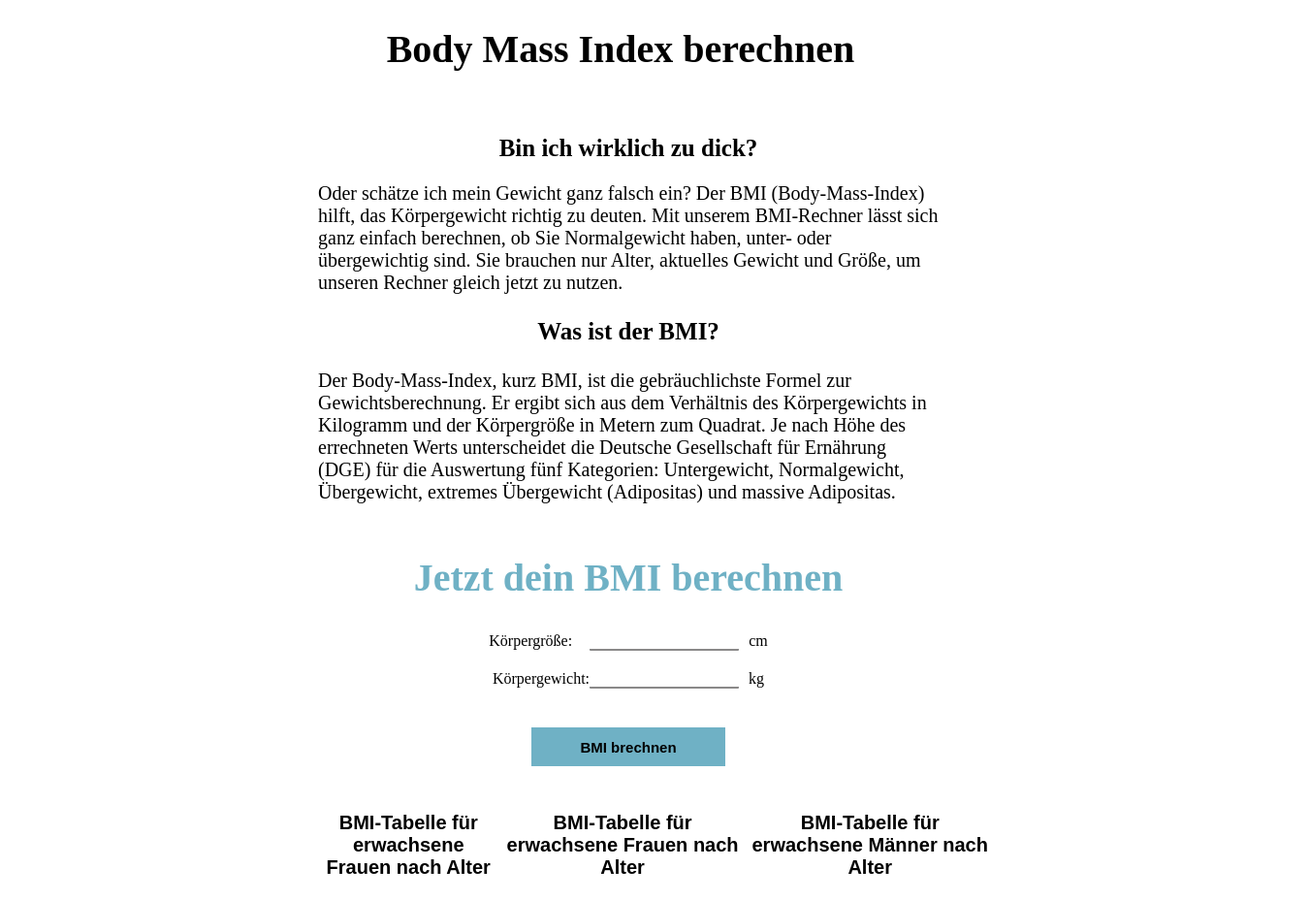
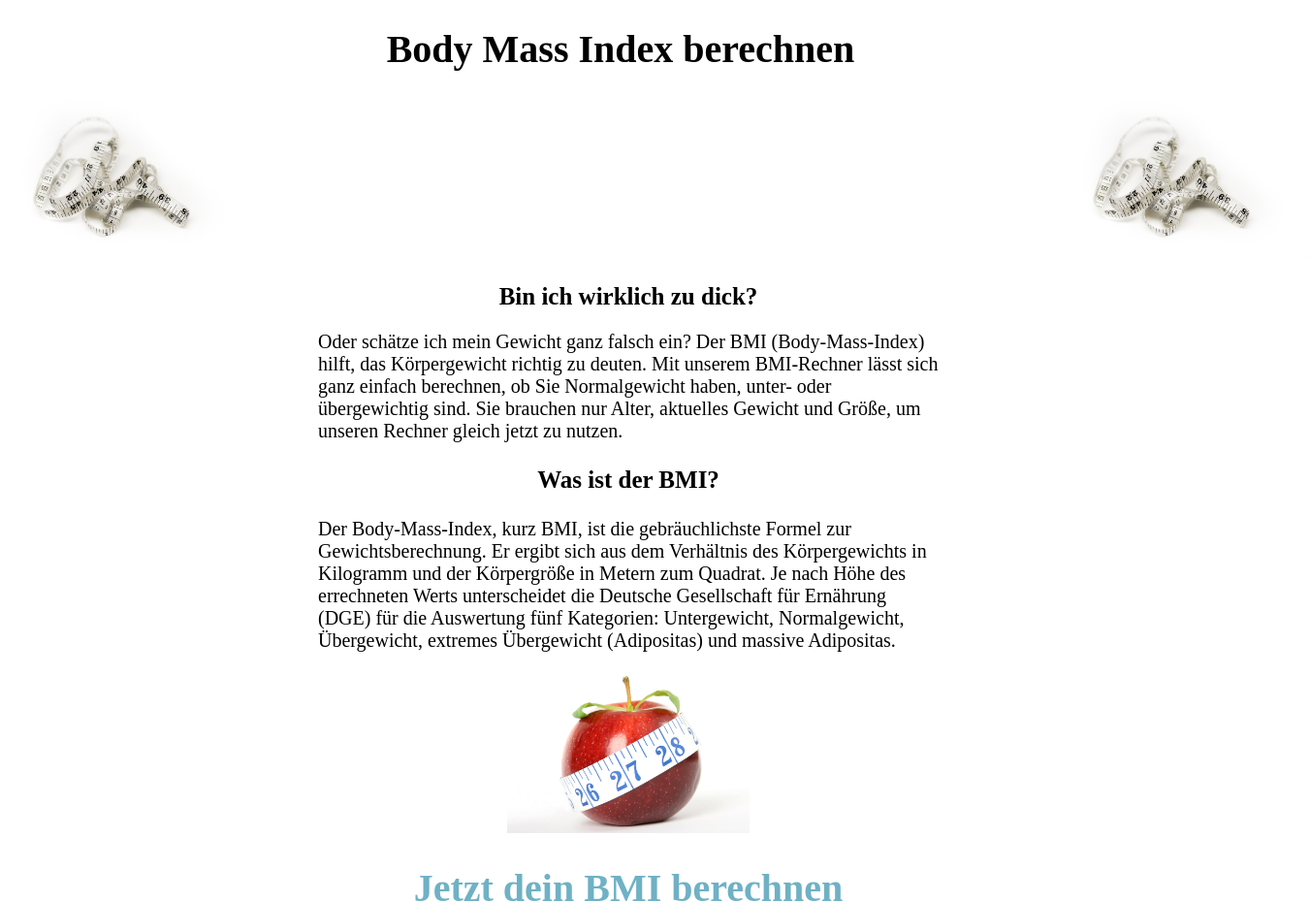
Before and after one commit to FBW-WD-22-D03-22/project-bmi-Sidi-k, a plain HTML site: page index.html in a window 1280 px wide. Shown: the top 929 px of the page at 97% size, 1351 px wide, since content can reach past the window. Drawn offline with Linux system fonts and the light colour scheme; the site is published under a folder, as on GitHub Pages, so addresses that start at the root find nothing.

Commit message:
Aufgabe  Fertig

```diff
--- a/index.html
+++ b/index.html
@@ -10,8 +10,8 @@
 <body>
     <div>
         <h1>Body Mass Index berechnen</h1>
-        <img src="/measuring-tape-953422_1920.jpg" alt="">
-        <img id="bild-tape" src="/measuring-tape-953422_1920.jpg" alt="">
+        <img src="measuring-tape-953422_1920.jpg" alt="">
+        <img id="bild-tape" src="measuring-tape-953422_1920.jpg" alt="">
     </div>
     <div >
     </div>
@@ -36,7 +36,7 @@
         </section>
 
         <div id="bild-apfel">
-            <img src="/appetite-1239057_1920.jpg" alt="">
+            <img src="appetite-1239057_1920.jpg" alt="">
         </div>
 
 
```
